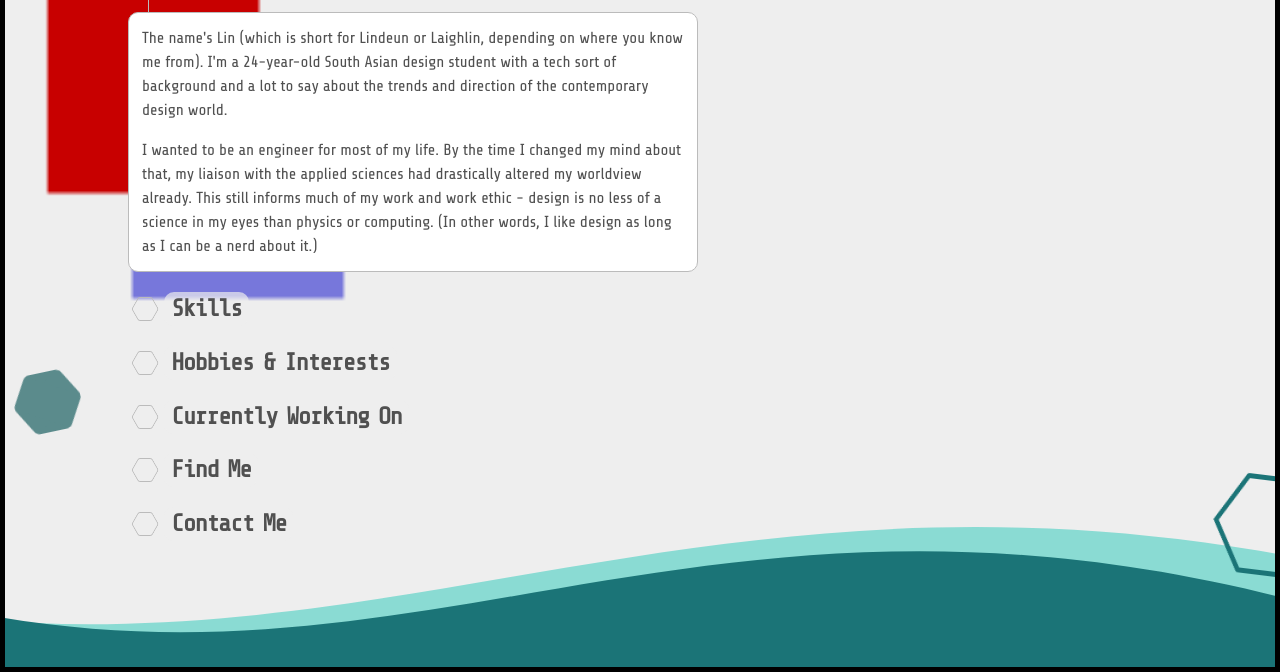
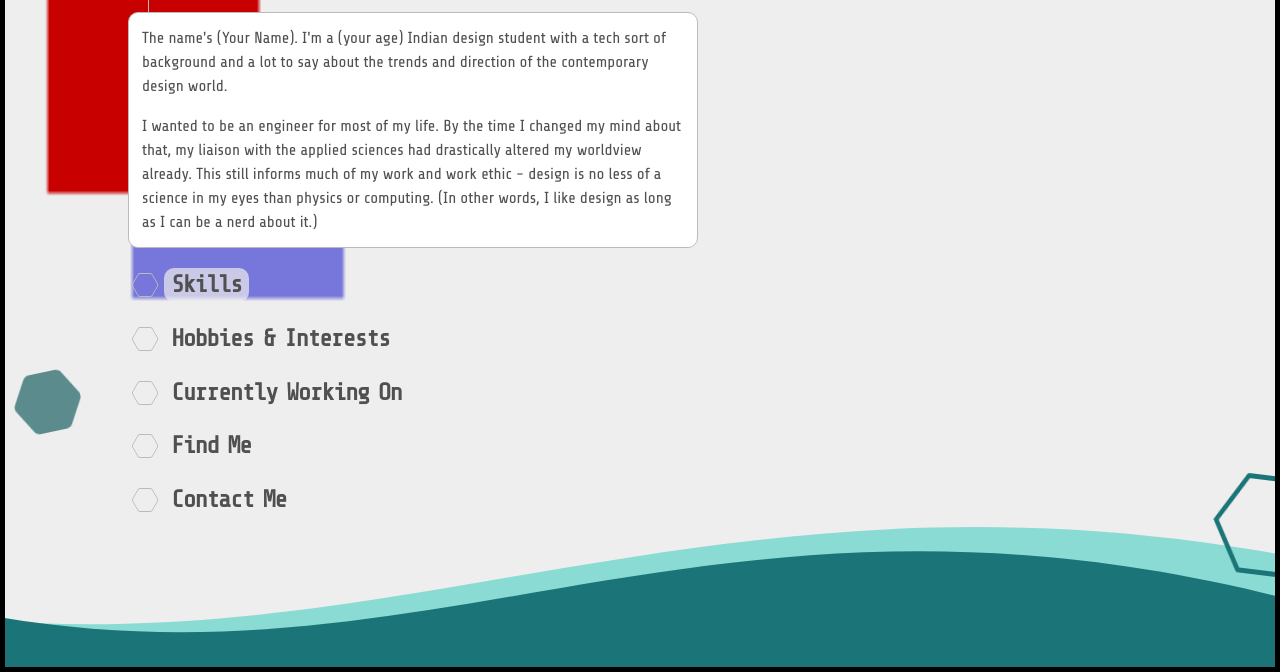
Before and after one commit to studevsoc-sds/hacktoberfest-asset, a plain HTML site: page index.html in a window 1280 px wide. Shown: the part 128-800 px from the top of the page. Drawn offline with nearby package versions, Linux system fonts and the light colour scheme.

Commit message:
Update index.html

```diff
--- a/index.html
+++ b/index.html
@@ -4,7 +4,7 @@
     <script src="https://code.jquery.com/jquery-2.2.4.min.js" integrity="sha256-BbhdlvQf/xTY9gja0Dq3HiwQF8LaCRTXxZKRutelT44=" crossorigin="anonymous"></script>
     <link href="https://fonts.googleapis.com/css?family=Share+Tech|Share+Tech+Mono" rel="stylesheet" />
 <link href="main.css" rel="stylesheet" />
-    <title>Designs by Laighlin</title>
+    <title>(Your Name)'sResume</title>
 </head>
 
 <body onload="draw()">
@@ -13,7 +13,7 @@
         <h1>
             <div class="hex moved"></div><span>About the Dev</span></h1>
         <div class="subtext" id="main">
-            <p>The name's Lin (which is short for Lindeun or Laighlin, depending on where you know me from). I'm a 24-year-old South Asian design student with a tech sort of background and a lot to say about the trends and direction of the contemporary design
+            <p>The name's (Your Name). I'm a (your age) Indian design student with a tech sort of background and a lot to say about the trends and direction of the contemporary design
                 world.</p>
             <p>I wanted to be an engineer for most of my life. By the time I changed my mind about that, my liaison with the applied sciences had drastically altered my worldview already. This still informs much of my work and work ethic - design is no less
                 of a science in my eyes than physics or computing. (In other words, I like design as long as I can be a nerd about it.)</p>
```
